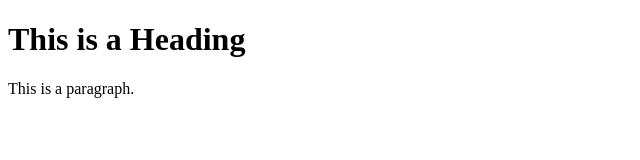
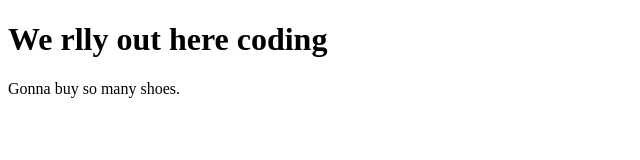
Before and after one commit to cailinyoung/cailinyoung.github.io, a plain HTML site: page index.html in a window 1280 px wide. Shown: the whole page, without its empty margins (0-640 px from the left). Drawn offline with Linux system fonts and the light colour scheme.

Commit message:
first commit

```diff
--- a/index.html
+++ b/index.html
@@ -5,8 +5,8 @@
 </head>
 <body>
 
-<h1>This is a Heading</h1>
-<p>This is a paragraph.</p>
+<h1>We rlly out here coding</h1>
+<p>Gonna buy so many shoes.</p>
 
 </body>
 </html>
```
